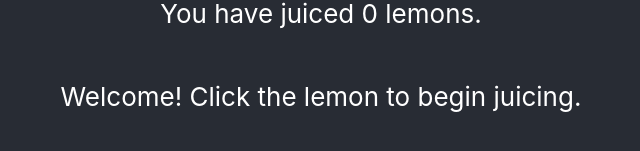
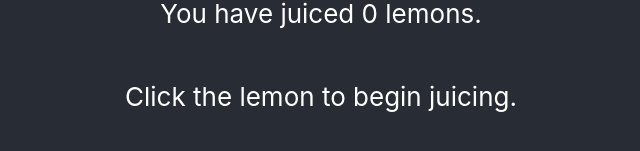
Before and after one commit to LemonTheFruit/lemonjuicer, a React (Create React App) app: page / in a window 1280 px wide. Shown: the part 507-658 px from the top of the page, without its empty margins (319-959 px from the left). Built offline with nearby package versions, Linux system fonts and the light colour scheme.

Commit message:
7 - changed welcome message - DM

```diff
--- a/src/App.js
+++ b/src/App.js
@@ -12,7 +12,7 @@ function App() {
   const incrementCount = () => {
     setCount(count + 1);
    }
-   if (count === 0){ message = "Welcome! Click the lemon to begin juicing." }
+   if (count === 0){ message = "Click the lemon to begin juicing." }
    if (count === 18){ message = "You've juiced enough lemons for a gallon of lemonade!"}
 
   return (
```
